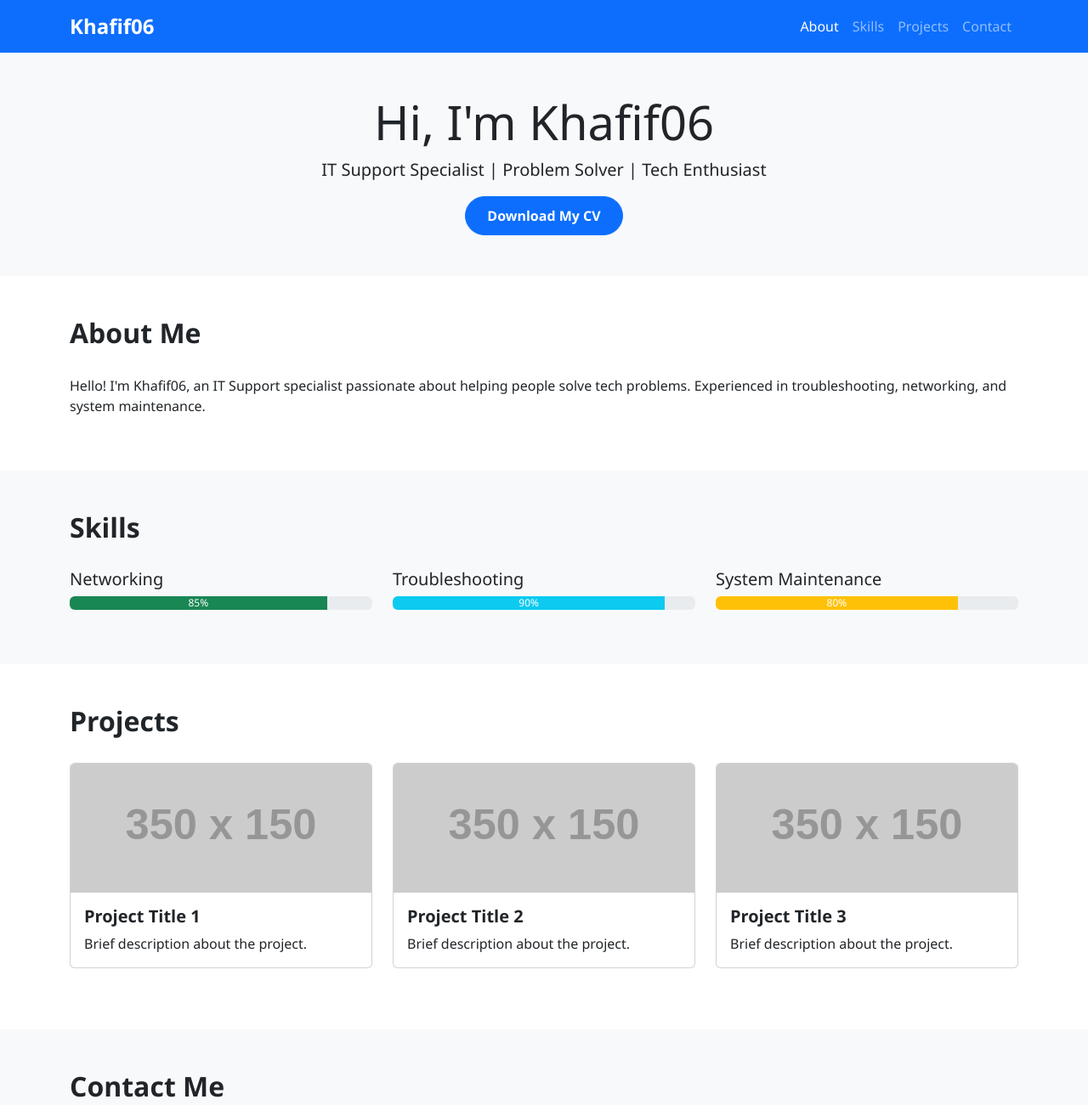
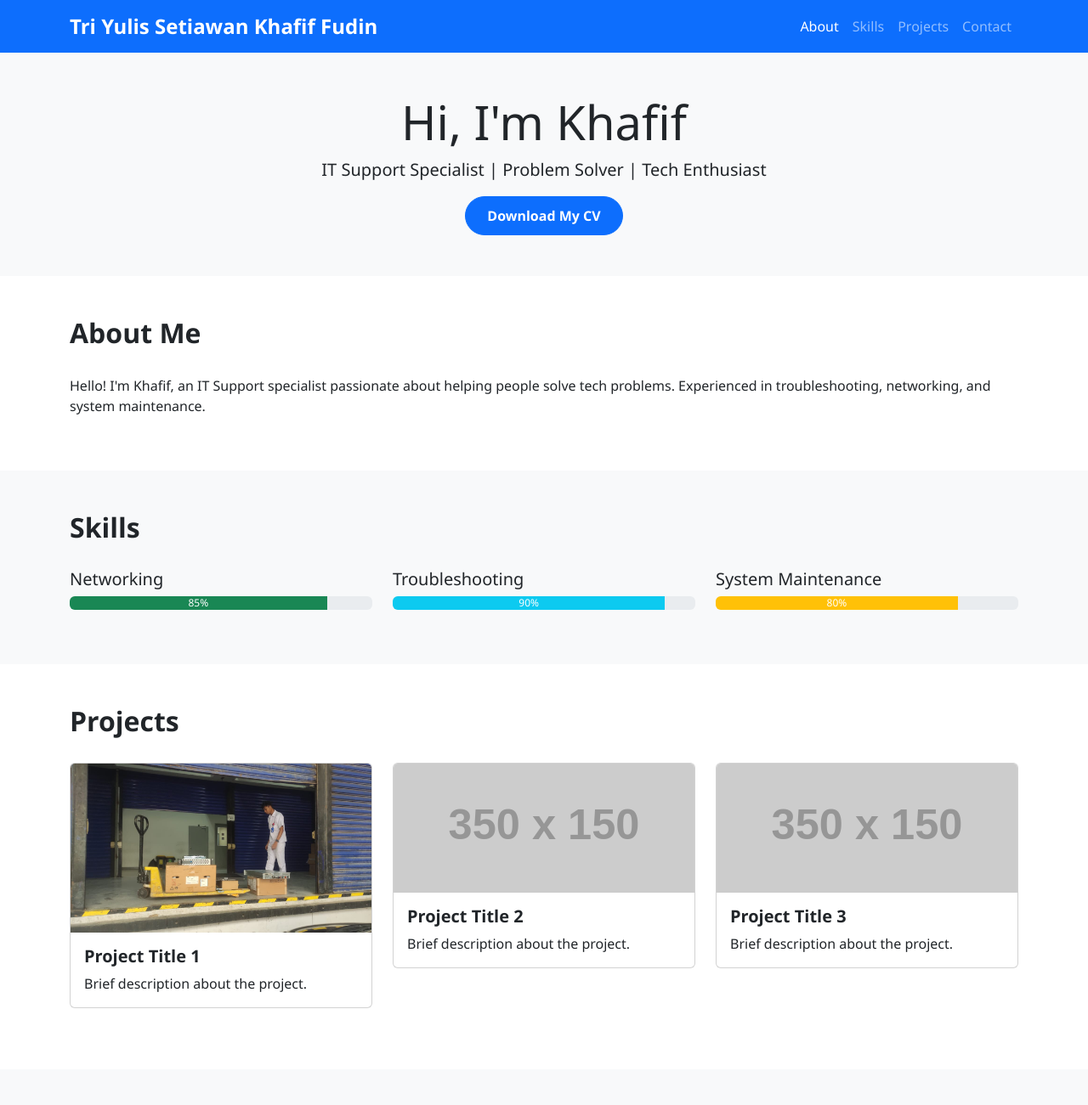
Before and after one commit to Khafif06/portofolio-it-support, a plain HTML site: page index.html in a window 1280 px wide. Shown: the top 1301 px of the page at 85% size. Drawn offline with nearby package versions, Linux system fonts and the light colour scheme; placeholder pictures from the web are drawn by us.

Commit message:
Update index.html and add image & CV

```diff
--- a/index.html
+++ b/index.html
@@ -3,7 +3,7 @@
 <head>
   <meta charset="UTF-8" />
   <meta name="viewport" content="width=device-width, initial-scale=1" />
-  <title>Portofolio IT Support - Khafif06</title>
+  <title>Portofolio IT Support - Tri Yulis Setiawan Khafif Fudin</title>
   <!-- Bootstrap CSS -->
   <link href="https://cdn.jsdelivr.net/npm/bootstrap@5.3.0/dist/css/bootstrap.min.css" rel="stylesheet" />
   <link rel="stylesheet" href="style.css" />
@@ -12,7 +12,7 @@
   <!-- Navbar -->
   <nav class="navbar navbar-expand-lg navbar-dark bg-primary">
     <div class="container">
-      <a class="navbar-brand" href="#">Khafif06</a>
+      <a class="navbar-brand" href="#">Tri Yulis Setiawan Khafif Fudin</a>
       <button class="navbar-toggler" type="button" data-bs-toggle="collapse" data-bs-target="#navbarNav" >
         <span class="navbar-toggler-icon"></span>
       </button>
@@ -30,7 +30,7 @@
   <!-- Hero Section -->
   <section class="bg-light text-center py-5">
     <div class="container">
-      <h1 class="display-4">Hi, I'm Khafif06</h1>
+      <h1 class="display-4">Hi, I'm Khafif</h1>
       <p class="lead">IT Support Specialist | Problem Solver | Tech Enthusiast</p>
       <a href="cv.pdf" class="btn btn-primary" download>Download My CV</a>
     </div>
@@ -39,7 +39,7 @@
   <!-- About Section -->
   <section id="about" class="container py-5">
     <h2>About Me</h2>
-    <p>Hello! I'm Khafif06, an IT Support specialist passionate about helping people solve tech problems. Experienced in troubleshooting, networking, and system maintenance.</p>
+    <p>Hello! I'm Khafif, an IT Support specialist passionate about helping people solve tech problems. Experienced in troubleshooting, networking, and system maintenance.</p>
   </section>
 
   <!-- Skills Section -->
@@ -76,7 +76,7 @@
       <!-- Project 1 -->
       <div class="col-md-4 mb-4">
         <div class="card">
-          <img src="https://via.placeholder.com/350x150" class="card-img-top" alt="Project 1" />
+          <img src="Project1.jpg" class="card-img-top" alt="Project 1" />
           <div class="card-body">
             <h5 class="card-title">Project Title 1</h5>
             <p class="card-text">Brief description about the project.</p>
@@ -131,7 +131,7 @@
   <!-- Footer -->
   <footer class="bg-primary text-white text-center py-3">
     <div class="container">
-      &copy; 2025 Khafif06. All rights reserved.
+      &copy; 2025 Khafif. All rights reserved.
     </div>
   </footer>
 
```
Also changed, not shown: Project1.jpg (added), 1 other file.
